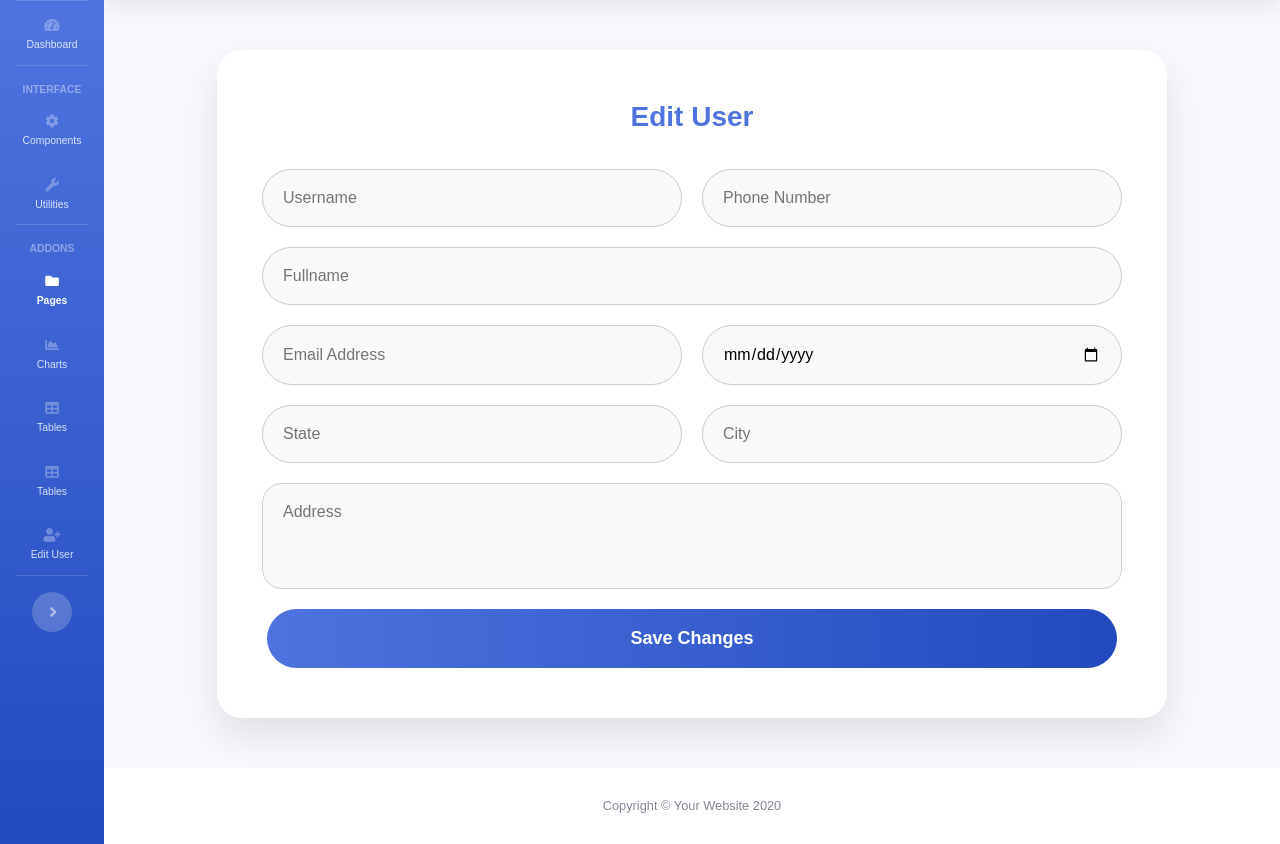
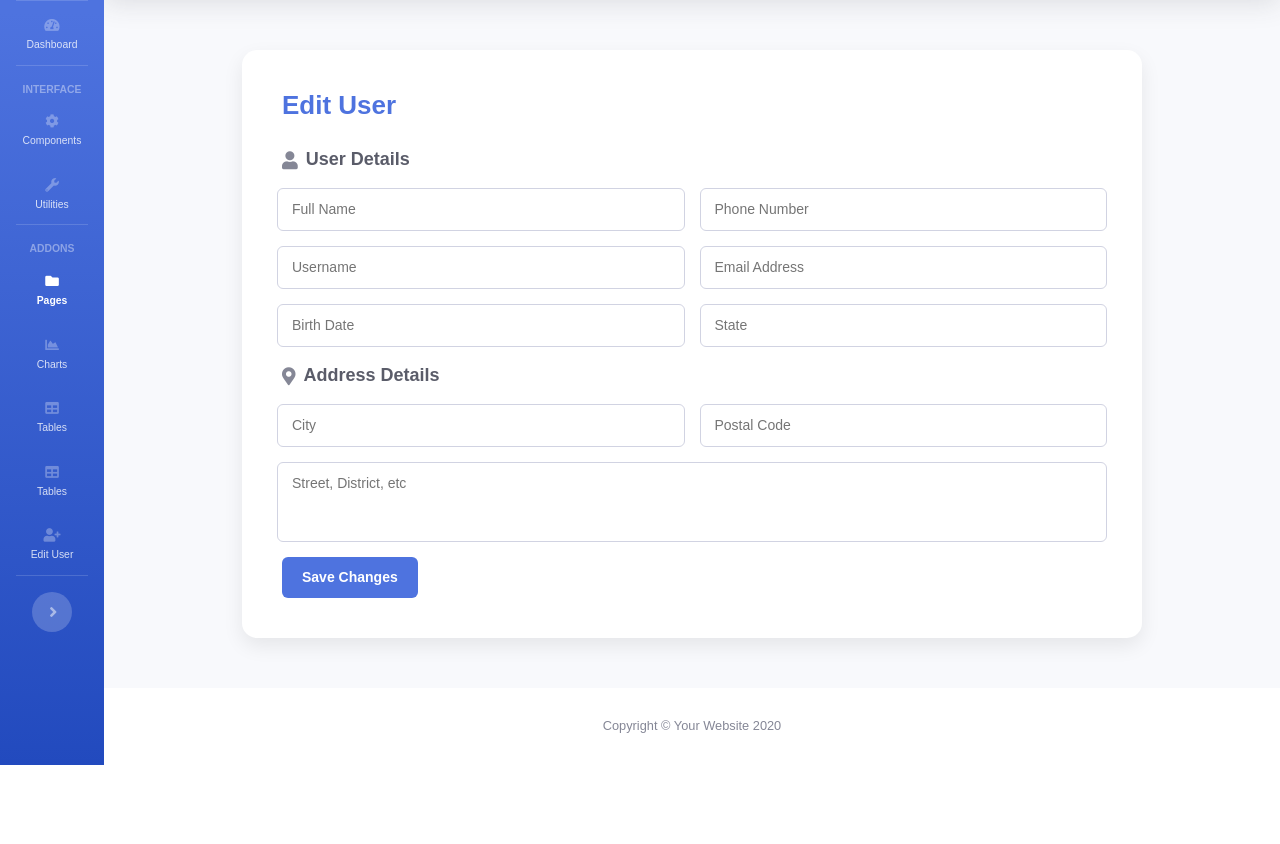
Before and after one commit to hanZ3tton/shipment_remake, a CodeIgniter app: page /shipment_remake/index.php/app/dashboard/edituser in a window 1280 px wide. Shown: the part 70-914 px from the top of the page. After the commit the page ends 835 px from the top, so only its background shows below. Run offline with CodeIgniter, Linux system fonts and the light colour scheme; the visitor is signed in with stand-in values (Sample User, id 1).

Commit message:
modifikasi edit user

```diff
--- a/application/views/component/edit_user.php
+++ b/application/views/component/edit_user.php
@@ -5,107 +5,116 @@
     }
 
     .form-container {
-        max-width: 950px;
-        /* lebih besar lagi */
+        max-width: 900px;
         margin: 50px auto;
         background: #fff;
-        padding: 50px;
-        /* padding lebih besar */
-        border-radius: 25px;
-        box-shadow: 0 18px 40px rgba(0, 0, 0, 0.1);
-        transition: all 0.3s ease;
-    }
-
-    .form-container:hover {
-        box-shadow: 0 25px 50px rgba(0, 0, 0, 0.15);
+        padding: 40px;
+        border-radius: 15px;
+        box-shadow: 0 8px 20px rgba(0, 0, 0, 0.08);
     }
 
     .form-container h2 {
-        text-align: center;
-        margin-bottom: 35px;
+        font-size: 26px;
+        color: #4e73df;
+        margin-bottom: 25px;
         font-weight: bold;
-        color: #4e73df;
-        font-size: 28px;
+    }
+
+    .section-title {
+        font-size: 18px;
+        font-weight: bold;
+        color: #5a5c69;
+        margin-bottom: 15px;
+        display: flex;
+        align-items: center;
+    }
+
+    .section-title i {
+        margin-right: 8px;
+        color: #858796;
     }
 
     .form-row {
         display: flex;
-        gap: 20px;
-        /* jarak antar kolom lebih lebar */
-        margin-bottom: 20px;
+        gap: 15px;
+        margin-bottom: 15px;
     }
 
     .form-row input,
     .form-row textarea {
         flex: 1;
-        padding: 16px 20px;
-        /* input lebih tinggi */
-        border: 1px solid #ccc;
-        border-radius: 35px;
-        /* lebih bulat */
-        outline: none;
-        font-size: 16px;
-        background: #f9f9f9;
-        transition: all 0.2s ease-in-out;
+        padding: 10px 14px;
+        border: 1px solid #d1d3e2;
+        border-radius: 6px;
+        font-size: 14px;
+        background-color: #fff;
     }
 
     .form-row input:focus,
     .form-row textarea:focus {
+        outline: none;
         border-color: #4e73df;
-        background: #fff;
-        box-shadow: 0 0 10px rgba(78, 115, 223, 0.4);
+        box-shadow: 0 0 0 0.2rem rgba(78, 115, 223, 0.25);
     }
 
-    .form-row textarea {
-        border-radius: 20px;
+    textarea {
         resize: none;
-        min-height: 100px;
+        min-height: 80px;
     }
 
     .btn-submit {
-        width: 100%;
-        padding: 16px;
+        background-color: #4e73df;
         border: none;
-        background: linear-gradient(90deg, #4e73df, #224abe);
-        color: #fff;
-        font-size: 18px;
+        padding: 10px 20px;
+        border-radius: 6px;
+        color: white;
         font-weight: bold;
-        border-radius: 35px;
         cursor: pointer;
-        transition: all 0.3s ease;
+        font-size: 14px;
     }
 
     .btn-submit:hover {
-        background: linear-gradient(90deg, #224abe, #4e73df);
-        transform: translateY(-2px);
+        background-color: #2e59d9;
     }
 </style>
 
 <div class="form-container">
     <h2>Edit User</h2>
+
     <form action="<?php echo site_url('usercontroller/update_user'); ?>" method="post">
 
+        <div class="section-title">
+            <i class="fas fa-user"></i> User Details
+        </div>
+
         <div class="form-row">
-            <input type="text" name="username" placeholder="Username" required>
+            <input type="text" name="fullname" placeholder="Full Name" required>
             <input type="text" name="phone" placeholder="Phone Number" required>
         </div>
 
         <div class="form-row">
-            <input type="text" name="fullname" placeholder="Fullname" required>
+            <input type="text" name="username" placeholder="Username" required>
+            <input type="email" name="email" placeholder="Email Address" required>
         </div>
 
         <div class="form-row">
-            <input type="email" name="email" placeholder="Email Address" required>
-            <input type="date" name="birth_date" required>
+            <input type="text" name="birth_date" placeholder="Birth Date"
+                onfocus="(this.type='date')"
+                onblur="if(!this.value) this.type='text'" required>
+            <input type="text" name="state" placeholder="State" required>
+        </div>
+
+        <div class="section-title">
+            <i class="fas fa-map-marker-alt"></i> Address Details
         </div>
 
         <div class="form-row">
-            <input type="text" name="state" placeholder="State" required>
             <input type="text" name="city" placeholder="City" required>
+            <input type="text" name="postal_code" placeholder="Postal Code" required>
         </div>
 
         <div class="form-row">
-            <textarea name="address" rows="3" placeholder="Address" required></textarea>
+            <textarea name="address" placeholder="Street, District, etc" required></textarea>
         </div>
 
         <button type="submit" class="btn-submit">Save Changes</button>
```
